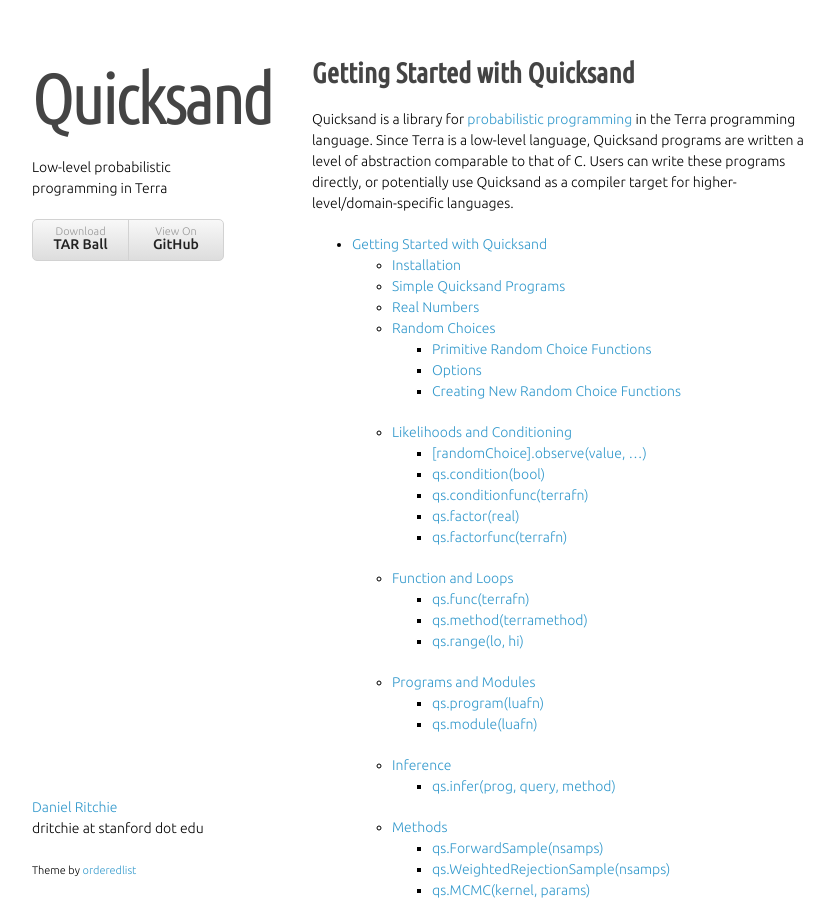
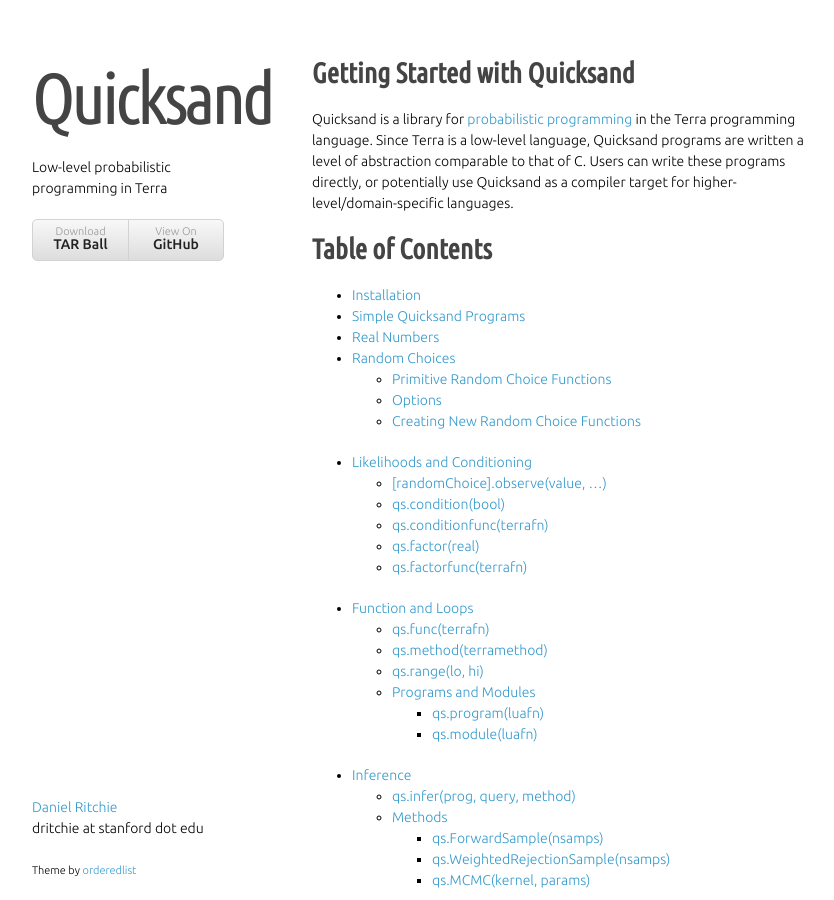
Before and after one commit to dritchie/quicksand, a Jekyll site: the page built from index.md, in a window 1280 px wide and 900 px high. Shown: the whole window, without its empty margins (218-1052 px from the left). Built offline with Jekyll 4.4.1, drawn with Linux system fonts in a browser that asks for light colours; some web fonts are replaced.

Commit message:
Fiddling with header levels.

```diff
--- a/index.md
+++ b/index.md
@@ -3,14 +3,15 @@
 title: Quicksand
 ---
 
-# Getting Started with Quicksand
+<h1>Getting Started with Quicksand</h1>
 
 Quicksand is a library for [probabilistic programming](http://web.stanford.edu/~ngoodman/papers/POPL2013-abstract.pdf) in the Terra programming language. Since Terra is a low-level language, Quicksand programs are written a level of abstraction comparable to that of C. Users can write these programs directly, or potentially use Quicksand as a compiler target for higher-level/domain-specific languages.
 
+<h1>Table of Contents</h1>
 * auto-gen TOC:
 {:toc}
 
-## Installation
+# Installation
 
 You'll first need to download and build [Terra](http://terralang.org).
 
@@ -22,7 +23,7 @@
 Quicksand has been tested on OSX and should also work on Linux. On Windows, your mileage may vary.
 
 
-## Simple Quicksand Programs
+# Simple Quicksand Programs
 
 Let's take a look at a simple Quicksand program--a probabilistic "Hello, World," if you will:
 
@@ -99,16 +100,16 @@
 In the rest of this document, we'll describe the components that go into building these programs, as well as the procedures available for performing inference on them.
 
 
-## Real Numbers
+# Real Numbers
 
 Within a probabilistic program, any real (i.e. floating point) number used should have the type `qs.real`. This defaults to `double`, but can be changed by modifying the value of `qs.primfloat` in `qs/globals.t`. Inference methods can also change the value of `qs.real` (e.g. Hamiltonian Monte Carlo).
 
 
-## Random Choices
+# Random Choices
 
 Random choices are what make probabilistic programs probabilistic. A program makes some number of random choices during its execution, and inference methods then manipulate the values of those random choices to explore the space of possible program executions.
 
-### Primitive Random Choice Functions
+## Primitive Random Choice Functions
 
 Quicksand has a number of built-in random choice functions:
 
@@ -145,7 +146,7 @@
 `qs.dirichlet(params)`
 Draw from a dirichlet distribution. `params` may be either an array or a vector of real numbers.
 
-### Options
+## Options
 
 In addition to their native parameters, every random choice can also take a set of options, specified as a struct literal:
 
@@ -157,12 +158,12 @@
 `struc`
 Declares whether this random choice can affect the *structure* of the program execution trace--more specifically, whether the value of this random choice can determine the existence of other random choices. This must be a boolean compile-time constant (`true`, `false`, or a Lua boolean variable), and it defaults to `true` for all choices unless otherwise specified. Some inference methods depend on being able to separate structural vs. non-structural random choices. In principle, whether a choice is structural can be determined automatically through program analysis. To keep the system as simple as possible, though, Quicksand requires manual specification. It is usually not difficult to identify when a choice is non-structural (most random choices are, except for some latent variables in hierarchical or recursive models).
 
-### Creating New Random Choice Functions
+## Creating New Random Choice Functions
 
 You can define your own primitive random choice functions using `makeRandomChoice` in `qs/erp.t`. See `qs/erpdefs.t` for usage examples. The interface to random choice creation is subject to change, so it is not documented in any further detail here.
 
 
-## Likelihoods and Conditioning
+# Likelihoods and Conditioning
 
 A probabilistic program is only interesting if we introduce some condition or constraint its execution--otherwise, we could just run it forward to obtain samples from the distribution it defines.
 
@@ -179,7 +180,7 @@
 ### qs.factorfunc(terrafn)
 
 
-## Function and Loops
+# Function and Loops
 
 ### qs.func(terrafn)
 
@@ -195,7 +196,7 @@
 ### qs.module(luafn)
 
 
-## Inference
+# Inference
 
 ### qs.infer(prog, query, method)
 
```
